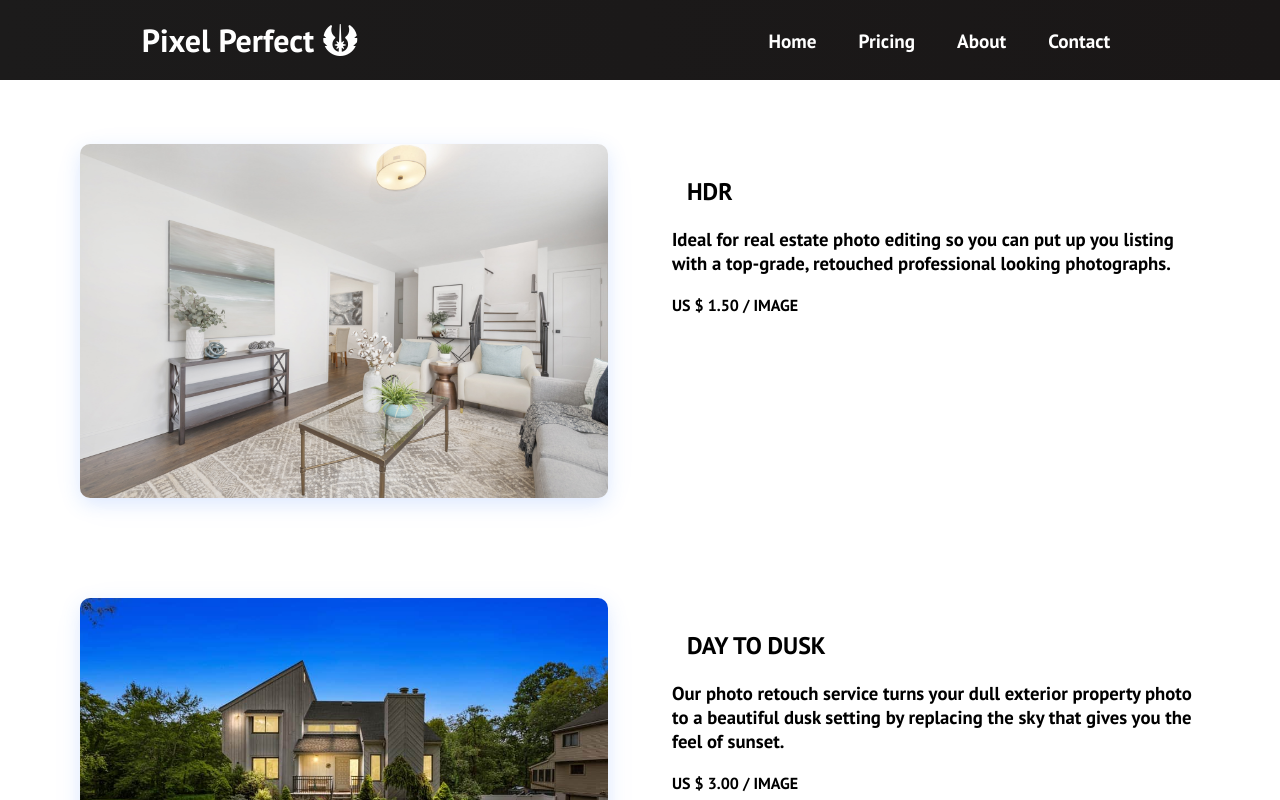
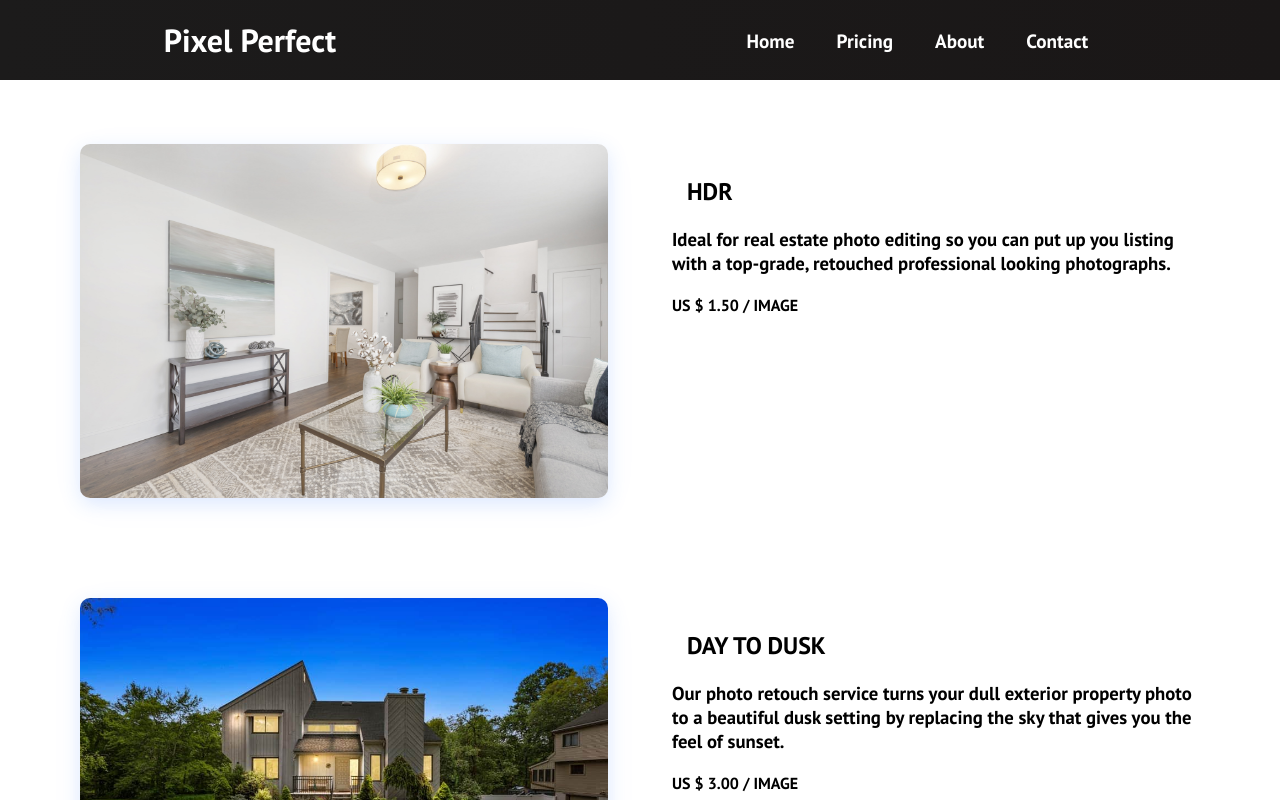
Before and after one commit to rbc4work/rbc4work.github.io, a React (Create React App) app: page /pricing in a window 1280 px wide. Shown: the top 800 px of the page. Built offline with nearby package versions, Linux system fonts and the light colour scheme; the HTML template or start-up script is replaced by a standard one.

Commit message:
removed symbol

```diff
--- a/src/components/Navbar.js
+++ b/src/components/Navbar.js
@@ -29,7 +29,6 @@ function Navbar() {
         <div className='navbar-container'>
           <Link to='/' className='navbar-logo' onClick={closeMobileMenu}>
           Pixel Perfect
-            <i class='fas fa-jedi' />
           </Link>
           <div className='menu-icon' onClick={handleClick}>
             <i className={click ? 'fas fa-times' : 'fas fa-bars'} />
```
